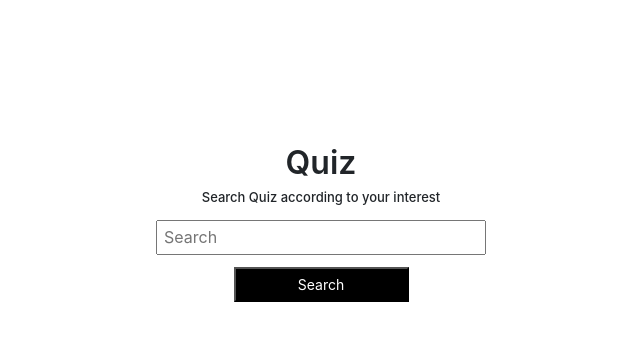
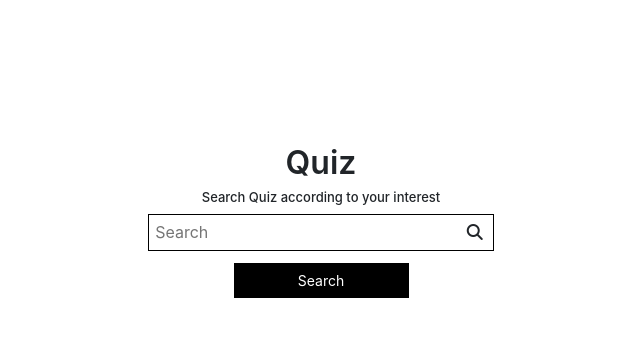
Before and after one commit to Ahmad-Mateen/Online-Quiz-System, a PHP site: page /views/searchQuiz.html in a window 1280 px wide. Shown: the part 56-397 px from the top of the page, without its empty margins (319-959 px from the left). Run offline with PHP 8.4, Linux system fonts and the light colour scheme; some libraries are stand-ins or nearby versions.

Commit message:
Online Quiz

```diff
--- a/css/searchQuiz.css
+++ b/css/searchQuiz.css
@@ -20,11 +20,11 @@ h4 {
 }
 .search-box
 {
-    width: 100%;
+    width: 27%;
     height: 100%;
     display: flex;
     justify-content: center;
-    margin-top: 14px;
+    margin: auto;
 }
 .search-box input
 {
@@ -53,3 +53,14 @@ h4 {
     float: left;
     width: 26px;
 }
+
+input{
+    border: none;
+}
+.focus-visible-only:focus-visible{
+    outline: none;
+}
+span{
+    align-self: center;
+    margin-right: 10px;
+}
--- a/views/searchQuiz.html
+++ b/views/searchQuiz.html
@@ -39,16 +39,16 @@
     </nav>
     <h1>Quiz</h1>
     <h4>Search Quiz according to your interest</h4>
-    <form action="#" method="post">
-        <div class="search-box">
-            <!-- <i class="fa-light fa-magnifying-glass"></i> -->
-            <input type="text" placeholder="Search" required>
+
+        <div class="search-box" style="border: 1px solid black;">
+                <input type="search" class="focus-visible-only" placeholder="Search">
+                <span class="fa fa-search form-control-feedback"></span>
         </div>
-        <div class="btn-login">
-            <a href="../views/takeQuiz.html" target="_parent"><input type="button" value="Search"></a>
+            <div class="btn-login">
+                <a href="../views/takeQuiz.html" target="_parent"><input type="button"  value="Search"></a>
 
-        </div>
-    </form>
+    </div>
+
 
     <script src="https://code.jquery.com/jquery-3.3.1.slim.min.js">
     </script>
```
